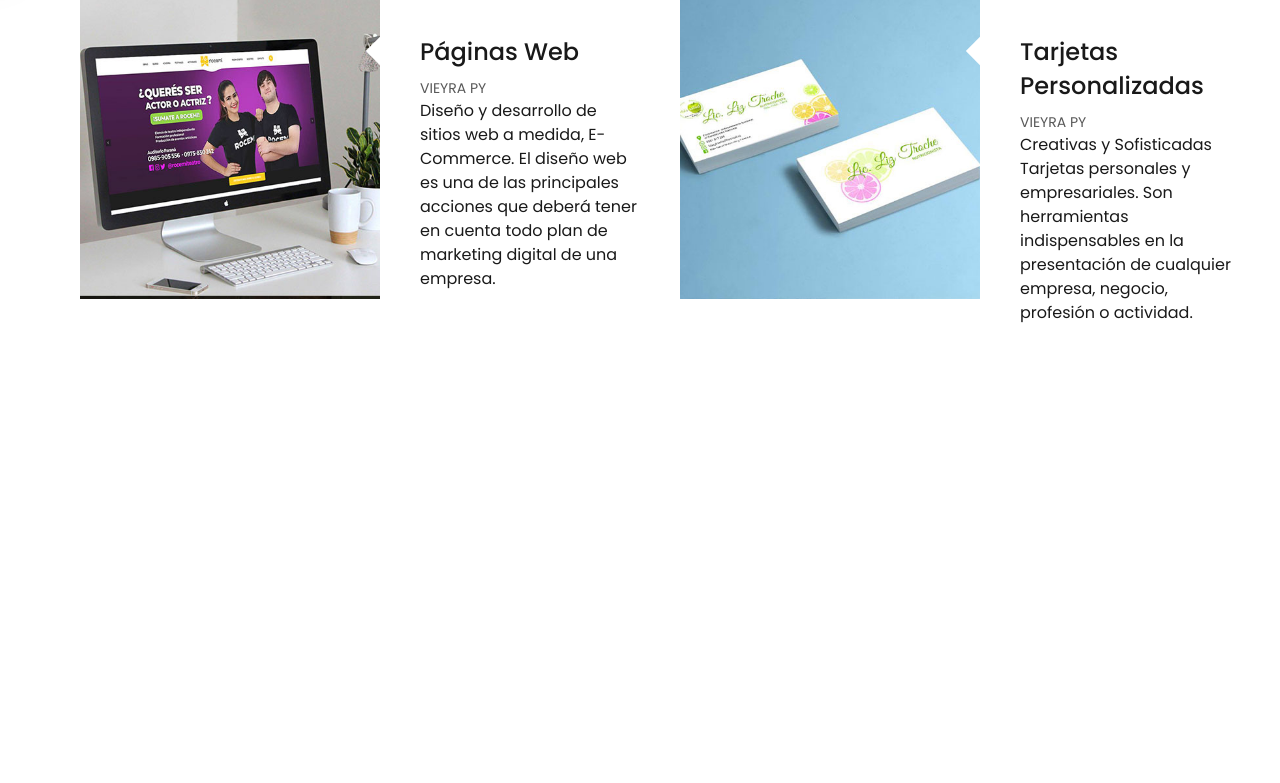
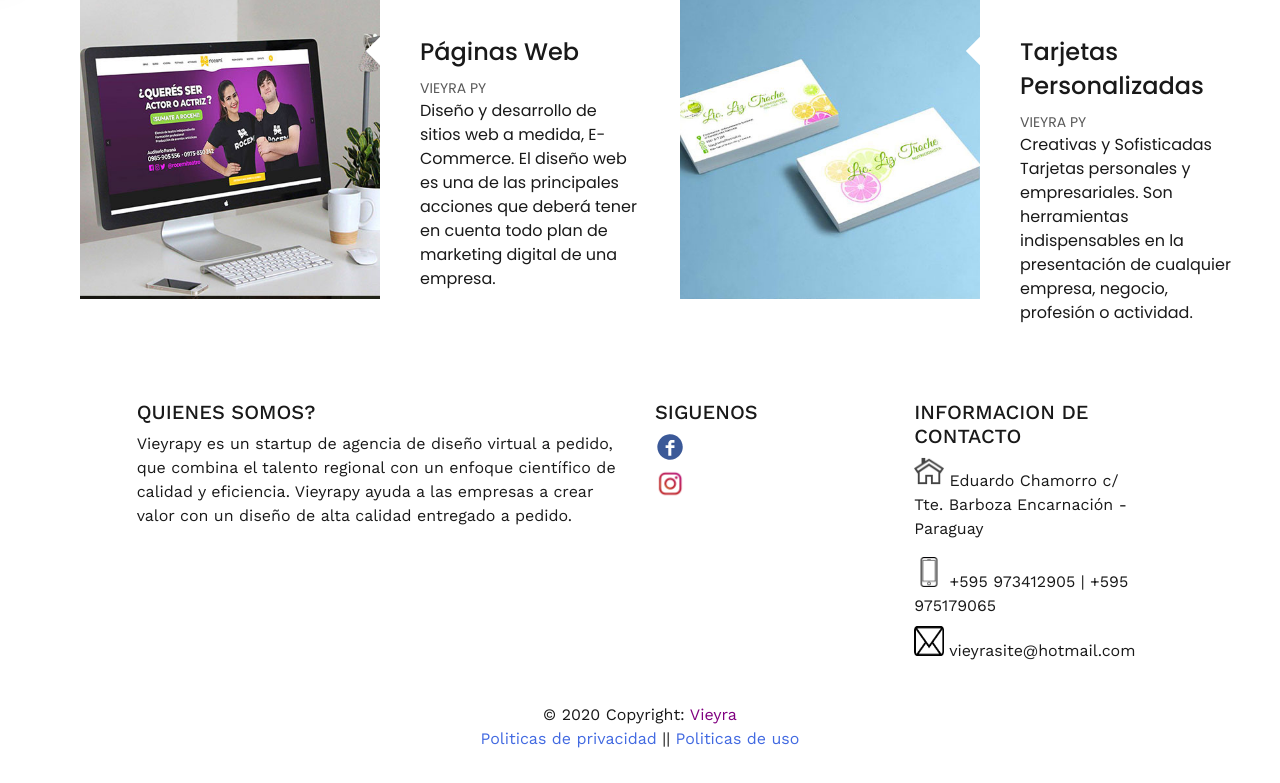
Before and after one commit to vieyrapy/vpy, a PHP site: page /blog.html in a window 1280 px wide. Shown: the part 825-1608 px from the top of the page. Before the commit the page ends 1148 px from the top, so only its background shows below. Run offline with PHP 8.4, Linux system fonts and the light colour scheme.

Commit message:
Footer mejorado con iconos de redes sociales e iconos en contacto, imagenes utilizadas y archivos modificados

```diff
--- a/blog.html
+++ b/blog.html
@@ -219,7 +219,85 @@ Copyright &copy;<script>document.write(new Date().getFullYear());</script> All r
         </div><!-- .row -->
     </div><!-- .container-fluid -->
 </div><!-- .outer-container -->
+<div class="col-12 offset-lg-1 col-lg-10">
+    <!-- Footer -->
+<footer class="page-footer font-small blue pt-4">
 
+  <!-- Footer Links -->
+  <div class="container-fluid text-center text-md-left">
+
+    <!-- Grid row -->
+    <div class="row">
+
+      <!-- Grid column -->
+      <div class="col-md-6 mt-md-0 mt-3">
+
+        <!-- Content -->
+        <h5 class="text-uppercase">Quienes somos?</h5>
+        <p>Vieyrapy es un startup de agencia de diseño virtual a pedido, que combina el talento regional con un enfoque científico de calidad y eficiencia. Vieyrapy ayuda a las empresas a crear valor con un diseño de alta calidad entregado a pedido.
+        </p>
+
+      </div>
+      <!-- Grid column -->
+
+      <hr class="clearfix w-100 d-md-none pb-3">
+
+      <!-- Grid column -->
+      <div class="col-md-3 mb-md-0 mb-3">
+
+        <!-- Links -->
+        <h5 class="text-uppercase">Siguenos</h5>
+
+        <ul class="list-unstyled">
+          <li>
+            <a href="https://www.facebook.com/vieyrapy/"><img class="icons"  src="images/fb.svg"></a>
+          </li>
+          <li>
+            <a href="https://www.instagram.com/vieyrapy/"><img class="icons" src="images/insta.png"></a>
+          </li>
+        </ul>
+
+      </div>
+      <!-- Grid column -->
+
+      <!-- Grid column -->
+      <div class="col-md-3 mb-md-0 mb-3">
+
+        <!-- Links -->
+        <h5 class="text-uppercase">Informacion de Contacto</h5>
+
+        <ul class="list-unstyled">
+          <li>
+            <p><img class="icons" src="images/casa.png"> Eduardo  Chamorro c/ Tte. Barboza
+            Encarnación - Paraguay</p>
+          </li>
+          <li>
+            <label><img class="icons"src="images/cel.png"> +595 973412905 |
+            +595 975179065</label>
+          </li>
+          <li>
+            <label><img class="icons"src="images/email.png"> vieyrasite@hotmail.com</label>
+          </li>
+        </ul>
+
+      </div>
+      <!-- Grid column -->
+
+    </div>
+    <!-- Grid row -->
+
+  </div>
+  <!-- Footer Links -->
+
+  <!-- Copyright -->
+  <div class="footer-copyright text-center py-3">© 2020 Copyright:
+    <a href=""> Vieyra</a>
+    <p><a href="Privacidad.html">Politicas de privacidad</a> || <a href="uso.html"> Politicas de uso</a></p>
+  </div>
+  <!-- Copyright -->
+
+</footer>
+</div>
 <script type='text/javascript' src='js/jquery.js'></script>
 <script type='text/javascript' src='js/custom.js'></script>
 
--- a/contacto.html
+++ b/contacto.html
@@ -71,7 +71,7 @@ Copyright &copy;<script>document.write(new Date().getFullYear());</script> All r
                 <div class="col">
                     <ul class="breadcrumbs flex align-items-center">
                         <li><a href="index.html">Inicio</a></li>
-                        <li><a href="bloc.html">Blog</a></li>
+                        <li><a href="blog.html">Blog</a></li>
                         <li>Contacto</li>
                     </ul><!-- .breadcrumbs -->
                 </div><!-- .col -->
--- a/style.css
+++ b/style.css
@@ -1088,9 +1088,15 @@ a:hover, a:active {
 .single-page .entry-header .byline .date-format a {
     color: #bfbfbf;
 }
-.terminos {
-    position: absolute;
-    left:100px;
 
-
+.footer{
+    position: relative;
 }
+.info{
+    position: right;
+    left: 10px;
+}
+.icons{
+    width: 30px;
+    height: 30px;
+}
```
Also changed, not shown: index.html (+6 -6 lines), nosotros.html (+7 -6 lines), portfolio.html (+6 -10 lines), privacidad.html (+6 -10 lines), uso.html (+6 -10 lines), images/Icons/fb.svg (added), images/casa.png (added), images/cel.png (added), images/email.png (added), images/fb.svg (added), images/insta.png (added), images/insta.webp (added).
